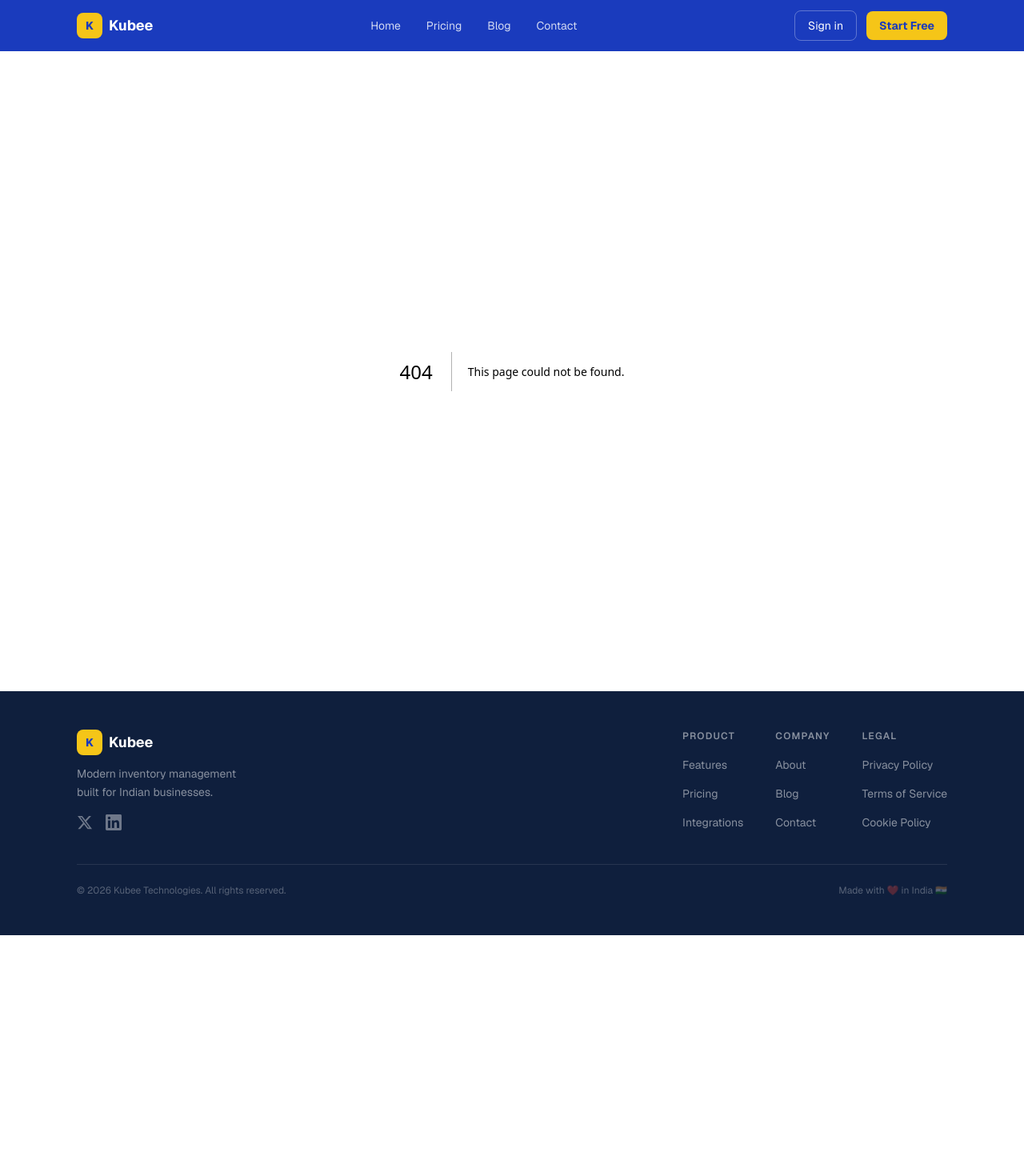
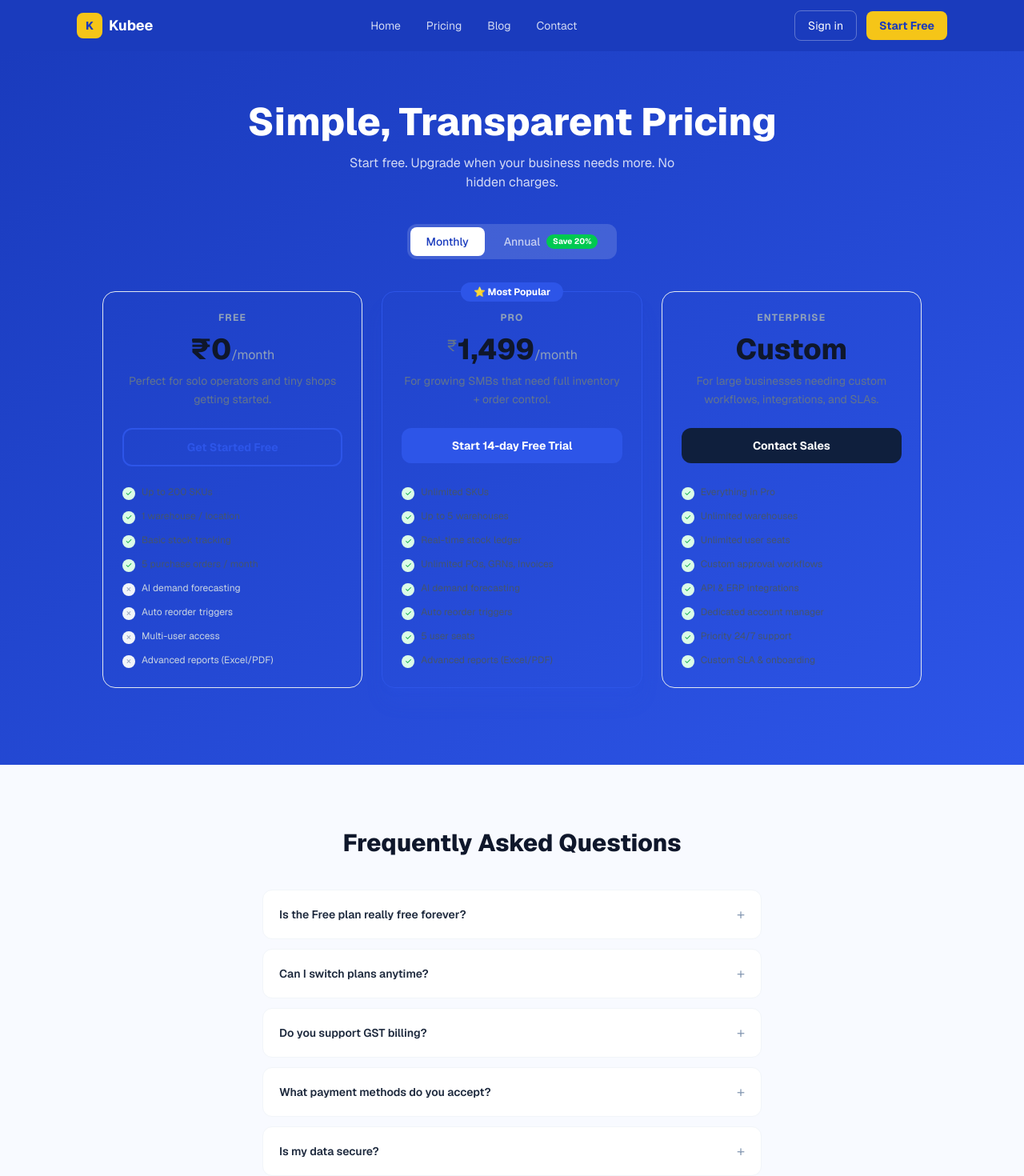
Before and after one commit to Heeneth12/kubee_mkt, a Next.js app: page /pricing in a window 1280 px wide. Before the commit this address had no page. Shown: the top 1470 px of the page at 80% size. Before the commit the page ends 1169 px from the top, so only its background shows below. Built offline with nearby package versions, Linux system fonts and the light colour scheme.

Commit message:
feat: add pricing page with toggle, cards, FAQ, CTA

```diff
--- /dev/null
+++ b/app/pricing/page.tsx
@@ -0,0 +1,30 @@
+import type { Metadata } from "next";
+import PricingToggle from "@/components/PricingToggle";
+import FAQSection from "@/components/FAQSection";
+import FooterCTA from "@/components/FooterCTA";
+
+export const metadata: Metadata = {
+  title: "Pricing",
+  description:
+    "Simple, transparent pricing for Kubee. Start free forever, upgrade when you need more. No hidden charges.",
+};
+
+export default function PricingPage() {
+  return (
+    <>
+      {/* Hero */}
+      <section className="bg-gradient-to-br from-brand-blue-dark to-brand-blue pt-16 pb-24 text-center px-4">
+        <h1 className="text-4xl sm:text-5xl font-extrabold text-white mb-4">
+          Simple, Transparent Pricing
+        </h1>
+        <p className="text-base text-white/80 max-w-md mx-auto mb-10">
+          Start free. Upgrade when your business needs more. No hidden charges.
+        </p>
+        <PricingToggle />
+      </section>
+
+      <FAQSection />
+      <FooterCTA />
+    </>
+  );
+}
```
